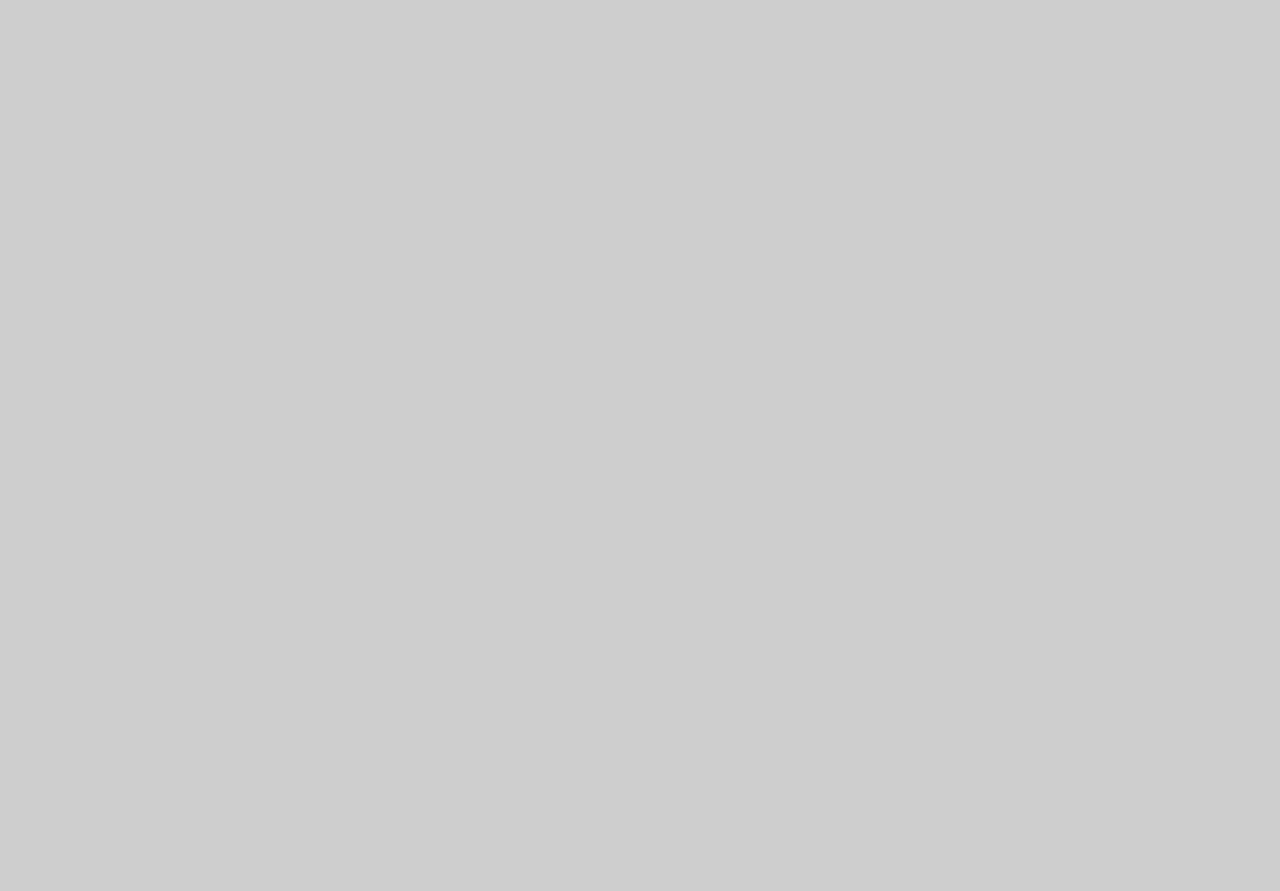
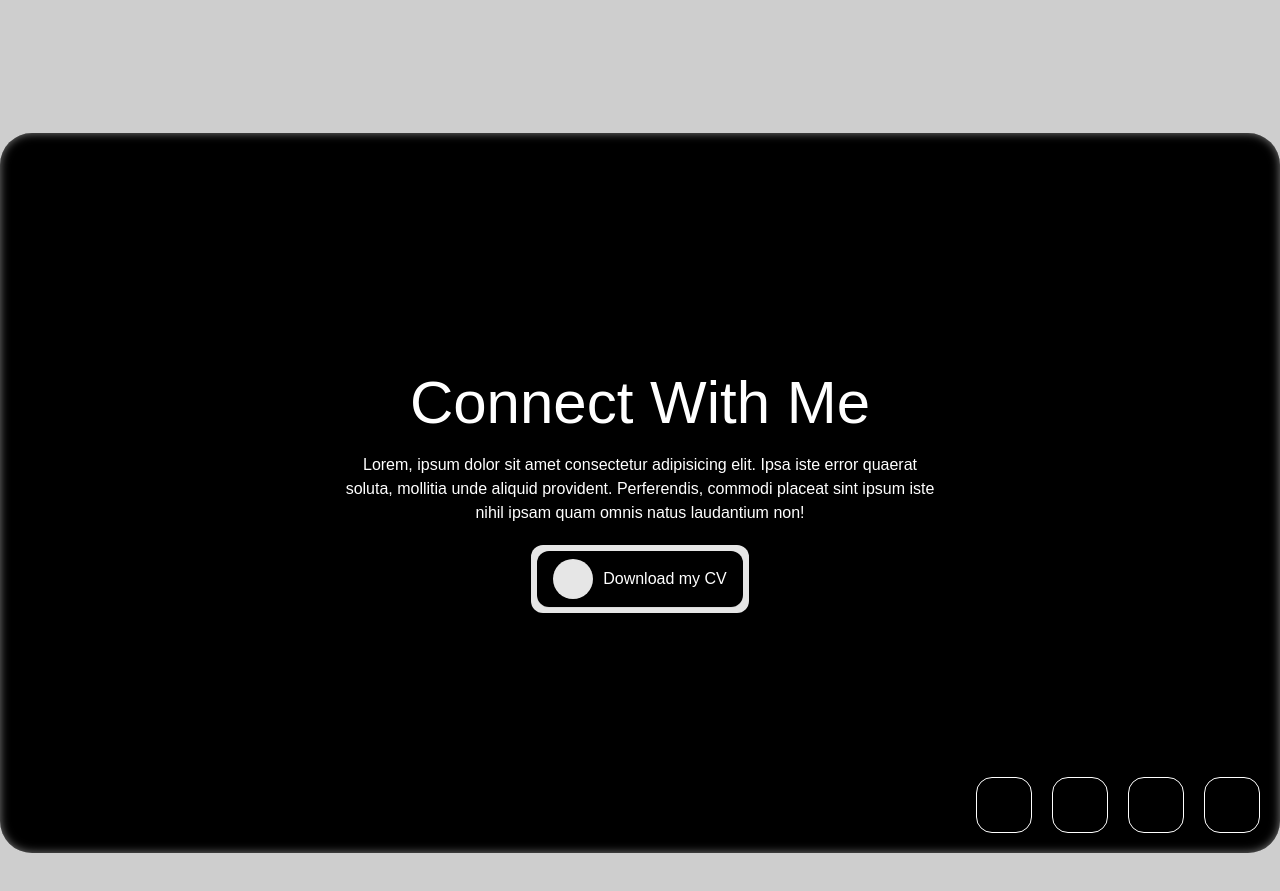
Before and after one commit to xiaosongpi/Portfolio, a Next.js app in the folder my-app/: page / in a window 1280 px wide. Shown: the part 3340-4231 px from the top of the page. Before the commit the page ends 2477 px from the top, so only its background shows below. Built offline with nearby package versions, Linux system fonts and the light colour scheme.

Commit message:
Creating closing section

```diff
--- /dev/null
+++ b/my-app/src/app/components/Closing.jsx
@@ -0,0 +1,22 @@
+export default function Closing() {
+    return (
+        <div className="mx-auto my-40 hw-[90%] max-w-[1440px] bg-[#000000] shadow-[inset_0_0_10px_#ffffff80] aspect-video relative rounded-4xl flex flex-col items-center justify-center gap-5">
+            <p className="text-6xl text-white">Connect With Me</p>
+            <p className="w-[600px] text-white text-center">Lorem, ipsum dolor sit amet consectetur adipisicing elit. Ipsa iste error quaerat soluta, mollitia unde aliquid provident. Perferendis, commodi placeat sint ipsum iste nihil ipsam quam omnis natus laudantium non!</p>
+            <div className="flex gap-5 absolute bottom-5 right-5">
+                <button className="w-14 h-14 rounded-2xl cursor-pointer border border-[#ffffff]"></button>
+                <button className="w-14 h-14 rounded-2xl cursor-pointer border border-[#ffffff]"></button>
+                <button className="w-14 h-14 rounded-2xl cursor-pointer border border-[#ffffff]"></button>
+                <button className="w-14 h-14 rounded-2xl cursor-pointer border border-[#ffffff]"></button>
+            </div>
+            <div className="p-1.5 w-fit rounded-xl bg-[#e6e6e6]">
+                <button className="px-4 h-14 w-fit rounded-xl bg-[#000000] shadow-2xs flex items-center gap-2.5 cursor-pointer">
+                    <div className="h-10 w-10 rounded-full bg-[#e6e6e6]">
+
+                    </div>
+                    <p className="text-white">Download my CV</p>
+                </button>
+            </div>
+        </div>
+    )
+}
--- a/my-app/src/app/globals.css
+++ b/my-app/src/app/globals.css
@@ -12,12 +12,12 @@
   --font-mono: var(--font-geist-mono);
 }
 
-@media (prefers-color-scheme: dark) {
+/* @media (prefers-color-scheme: dark) {
   :root {
     --background: #0a0a0a;
     --foreground: #ededed;
   }
-}
+} */
 
 body {
   background: var(--background);
--- a/my-app/src/app/page.js
+++ b/my-app/src/app/page.js
@@ -2,6 +2,8 @@ import Image from "next/image";
 import Hero from "./components/Hero";
 import About from "./components/About";
 import Project from "./components/Project";
+import Experience from "./components/Experience";
+import Closing from "./components/Closing";
 
 export default function Home() {
   return (
@@ -9,6 +11,8 @@ export default function Home() {
       <Hero />
       <About />
       <Project />
+      <Experience />
+      <Closing   />
     </>
     // <div className="font-sans grid grid-rows-[20px_1fr_20px] items-center justify-items-center min-h-screen p-8 pb-20 gap-16 sm:p-20">
     //   <main className="flex flex-col gap-[32px] row-start-2 items-center sm:items-start">
```
